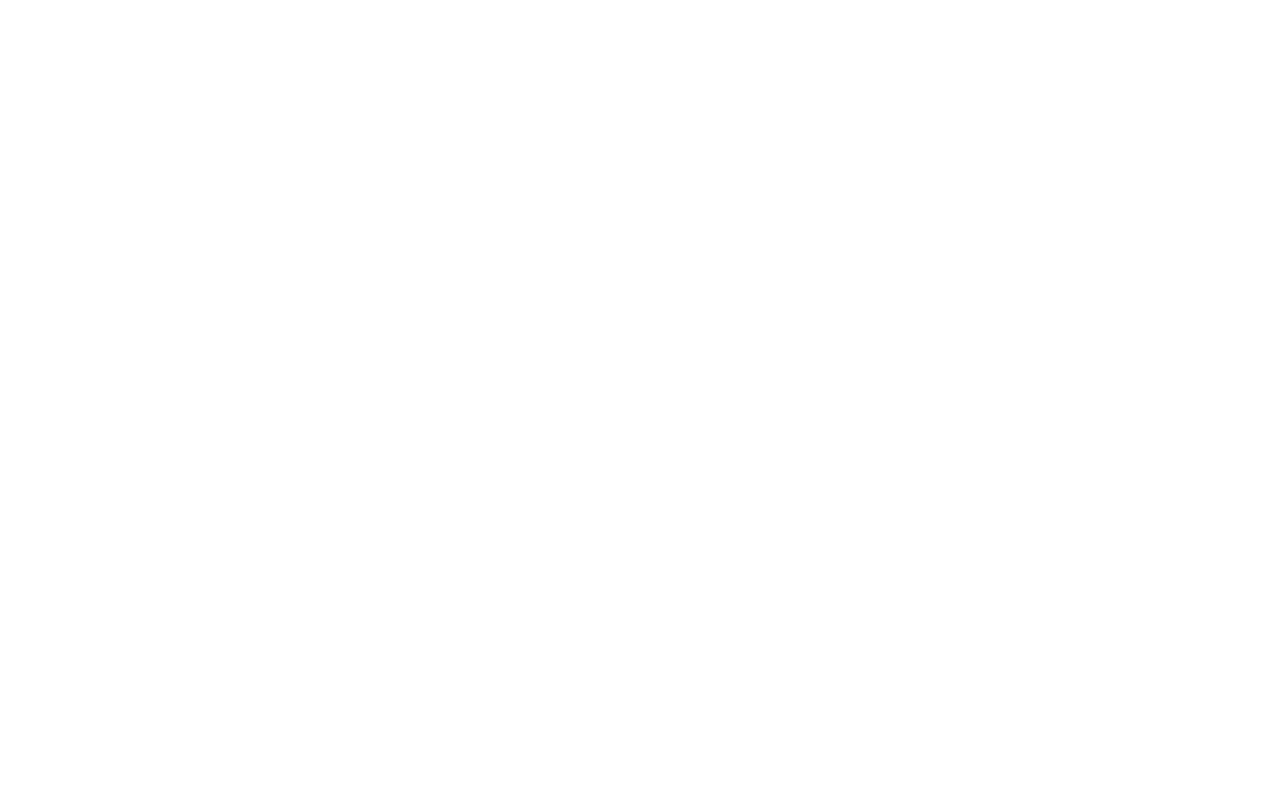
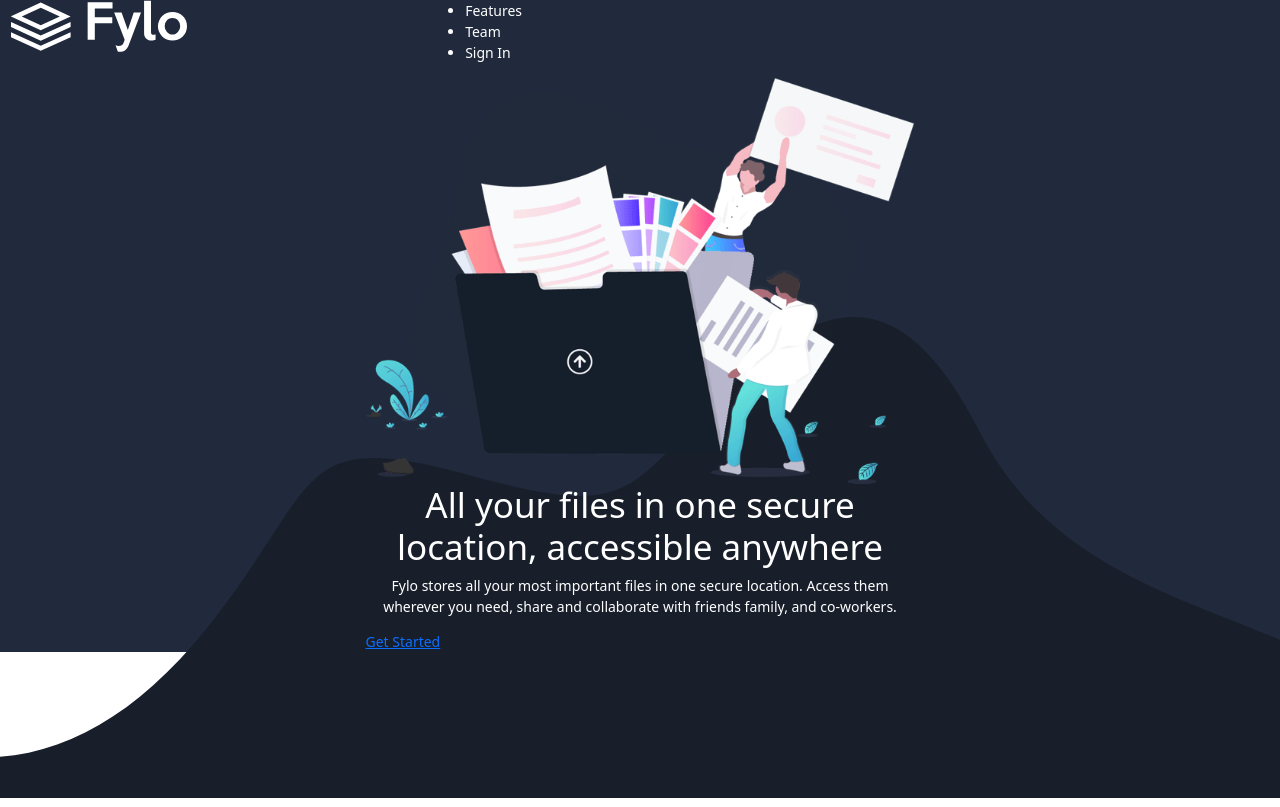
Before and after one commit to iste505/lp_practice_1, a website: page index.html in a window 1280 px wide. Drawn offline with nearby package versions, Linux system fonts and the light colour scheme.

Commit message:
1. faza header + introduction image

```diff
--- a/css/base.css
+++ b/css/base.css
@@ -1,2 +1,2 @@
-html{font-size: 14px;}
-body{font-size: 1rem;}
+html{font-size: 14px; }
+body{font-size: 1rem; color: var(--font-color-primary);}
--- /dev/null
+++ b/css/components.css
@@ -0,0 +1,3 @@
+btn-2{
+    display: inline-block; border-radius: 25%; padding: 10px 25px; background: var(--secondary-cyan); color: white;
+}
--- /dev/null
+++ b/css/layout.css
@@ -0,0 +1,17 @@
+.intro-img img {
+  max-width: 100%;
+  margin: auto;
+}
+.header,
+.introduction {
+  background: var(--primary-main-background);
+}
+.bg-mobile {
+  background: url(/images/bg-curvy-mobile.svg);
+  background-position: center;
+  background-repeat: no-repeat;
+  background-size: contain;
+  background-attachment: local;
+  min-height: 500px;
+  margin-top: -345px;
+}
--- a/css/style.css
+++ b/css/style.css
@@ -1,7 +1,14 @@
 @import url('../node_modules/bootstrap/dist/css/bootstrap.min.css');
+
+@import url('variables.css');
 
 @import url('base.css');
 
-@import url('variables.css');
+
 
 @import url('fonts.css');
+
+@import url('layout.css');
+
+
+@import url('components.css');
--- a/css/variables.css
+++ b/css/variables.css
@@ -1,5 +1,5 @@
 :root{
-    --primary-main-background: hsl(216, 53%, 9%);
+    --primary-main-background: hsl(219, 30%, 18%);
     --primary-footer-background: hsl(216, 53%, 9%);
     --primary-testimonials-background:hsl(219, 30%, 18%);
     --primary-forms-background: hsl(217, 28%, 15%);
@@ -7,4 +7,6 @@
     --secondary-cyan: hsl(176, 68%, 64%);
     --secondary-blue: hsl(198, 60%, 50%);
     --secondary-error-red: hsl(0, 100%, 63%);
+
+    --font-color-primary: white;
 }
--- a/index.html
+++ b/index.html
@@ -1,5 +1,6 @@
 <!DOCTYPE html>
 <html lang="en">
+
 <head>
     <meta charset="UTF-8">
     <meta http-equiv="X-UA-Compatible" content="IE=edge">
@@ -7,8 +8,49 @@
     <title>Fylo - File cloud</title>
     <link rel="stylesheet" href="css/style.css">
 </head>
+
 <body>
+    <header class="header">
+        <div class="container-fluid">
+            <div class="row">
+                <div class="logo col-3 col-md-4">
+                    <img src="./images/logo.svg" alt="">
+                </div>
+                <div class="col-9 col-md-8">
+                    <ul class="menu">
+                        <li>Features</li>
+                        <li>Team</li>
+                        <li>Sign In</li>
+                    </ul>
+                </div>
+            </div>
 
+        </div>
+    </header>
+
+    <div class="introduction">
+        <div class="container">
+            <div class="row">
+                <div class="col-12 col-md-6 m-auto">
+                    <div class="intro-img">
+                        <img src="/images/illustration-intro.png" alt="">
+                    </div>
+                    <div class="intro-text text-center">
+                        <h1>All your files in one secure location, accessible anywhere</h1>
+                        <p> Fylo stores all your most important files in one secure location. Access them wherever you
+                            need, share and collaborate with friends family, and co-workers.</p>
+                    </div>
+                    <div class="cta-btn">
+                        <a href="#" class="btn-2">Get Started</a>
+                    </div>
+                </div>
+            </div>
+        </div>
+    </div>
+    <div class="bg-mobile">
+
+    </div>
     <script src="js/script.js"></script>
 </body>
+
 </html>
```
